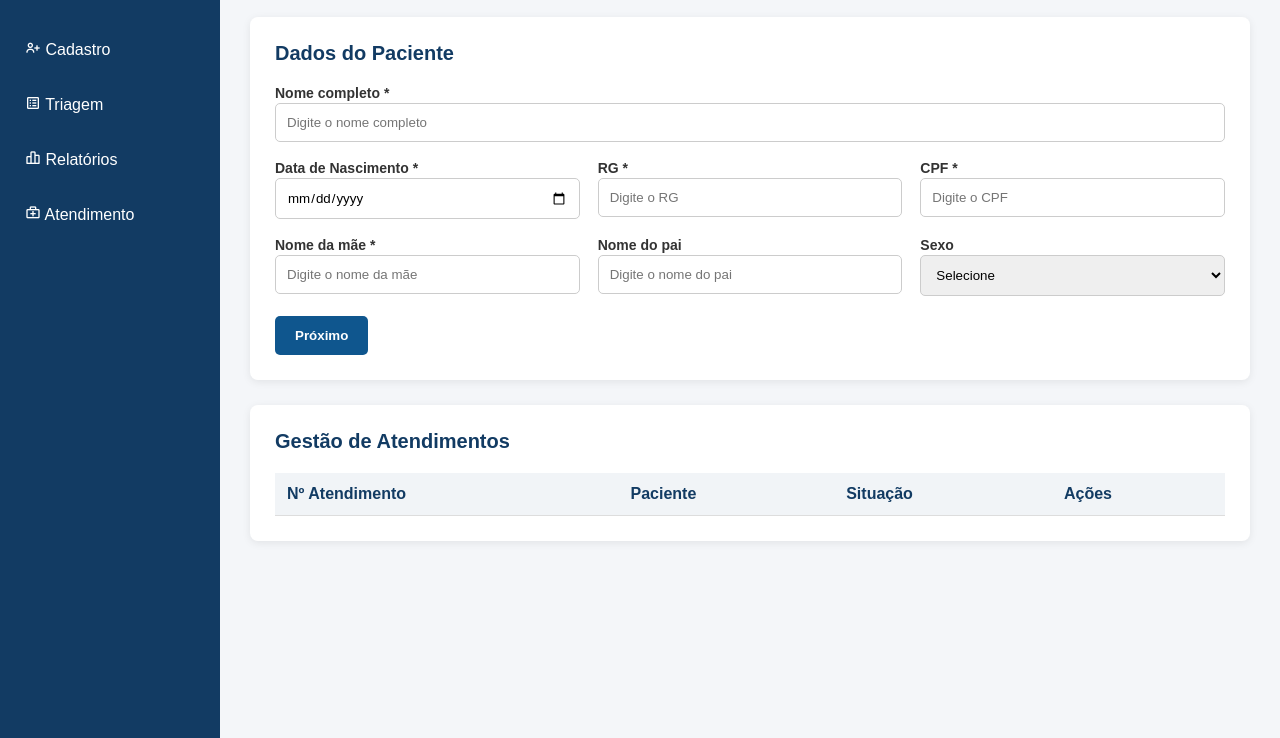
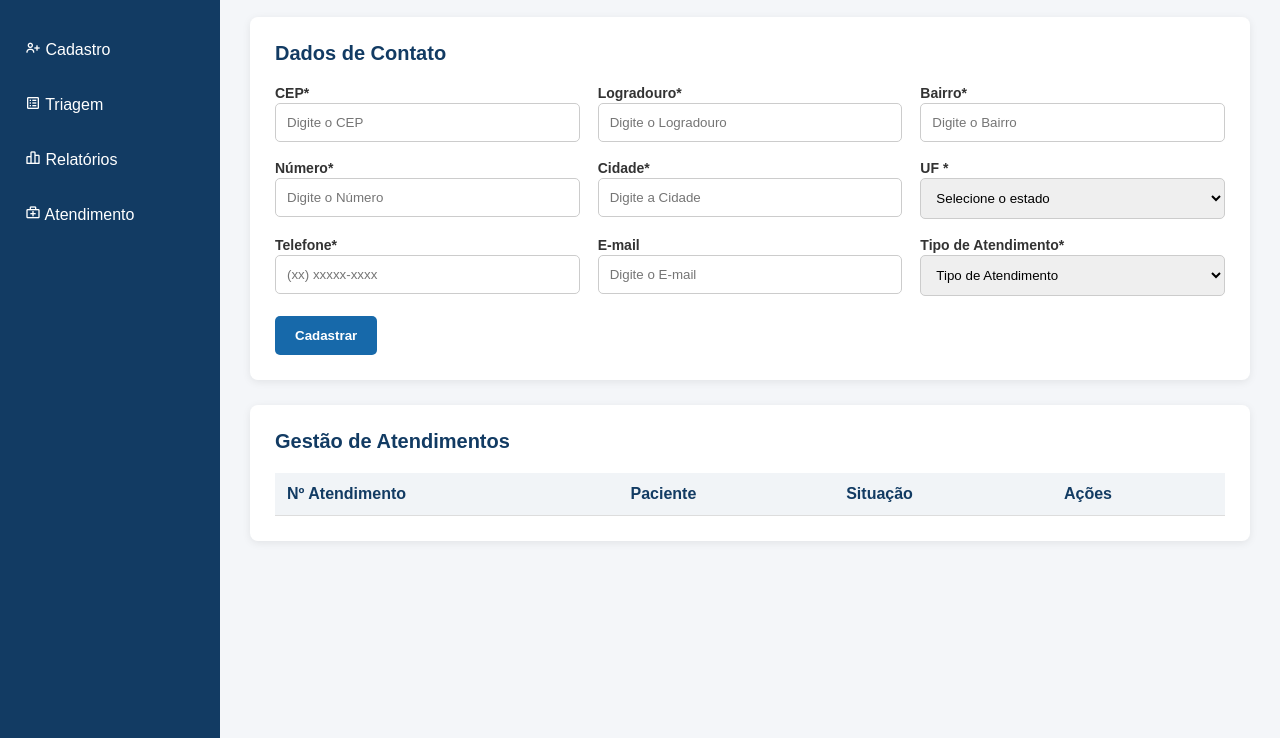
Before and after one commit to LeticiaMelo2/Projeto_integrador_2, a plain HTML site: page Frontend/templates/recepcao.html in a window 1280 px wide. Both pictures are taken after a click on the button "Próximo". Shown: the part 62-800 px from the top of the page. Drawn offline with nearby package versions, Linux system fonts and the light colour scheme.

Commit message:
adicionei a parte de dados de contato

```diff
--- a/Frontend/templates/recepcao.html
+++ b/Frontend/templates/recepcao.html
@@ -32,13 +32,13 @@
                 </div>
             </div>
 
-        <div class="input-group">
+        <div class="input-group" id="form1">
             <h2>Dados do Paciente</h2>
             <div class="input-box">
 
                 <div class="campo campo-completo">
                 <label>Nome completo *</label>
-                <input id="name" type="text"placeholder="Digite o nome completo" required>
+                <input id="name" type="text" placeholder="Digite o nome completo" required>
                 </div>
 
                 <div class="campo">
@@ -83,8 +83,97 @@
                 </button>
                 </div>
             </div>
+        </div>
 
-        </div>
+            <div class="input-group" id="form2" style="display: none;">
+                <h2>Dados de Contato</h2>
+                <div class="input-box">
+
+                    <div class="campo">
+                        <label>CEP*</label>
+                        <input type="text" id="CEP" placeholder="Digite o CEP">
+                    </div>
+
+                    <div class="campo">
+                        <Label>Logradouro* </Label>
+                        <input type="text" id="Logradouro" placeholder="Digite o Logradouro">
+                    </div>
+
+                    <div class="campo">
+                        <Label>Bairro* </Label>
+                        <input type="text" id="Bairro" placeholder="Digite o Bairro">
+                    </div>
+
+                    <div class="campo">
+                        <Label>Número* </Label>
+                        <input type="text" id="numero" placeholder="Digite o Número">
+                    </div>
+
+                    <div class="campo">
+                        <Label>Cidade* </Label>
+                        <input type="text" id="cidade" placeholder="Digite a Cidade">
+                    </div>
+
+                    <div class="campo">
+                        <label for="uf">UF *</label>
+                        <select id="uf" name="uf" required>
+                            <option value="" disabled selected>Selecione o estado</option>
+                            <option value="AC">AC - Acre</option>
+                            <option value="AL">AL - Alagoas</option>
+                            <option value="AP">AP - Amapá</option>
+                            <option value="AM">AM - Amazonas</option>
+                            <option value="BA">BA - Bahia</option>
+                            <option value="CE">CE - Ceará</option>
+                            <option value="DF">DF - Distrito Federal</option>
+                            <option value="ES">ES - Espírito Santo</option>
+                            <option value="GO">GO - Goiás</option>
+                            <option value="MA">MA - Maranhão</option>
+                            <option value="MT">MT - Mato Grosso</option>
+                            <option value="MS">MS - Mato Grosso do Sul</option>
+                            <option value="MG">MG - Minas Gerais</option>
+                            <option value="PA">PA - Pará</option>
+                            <option value="PB">PB - Paraíba</option>
+                            <option value="PR">PR - Paraná</option>
+                            <option value="PE">PE - Pernambuco</option>
+                            <option value="PI">PI - Piauí</option>
+                            <option value="RJ">RJ - Rio de Janeiro</option>
+                            <option value="RN">RN - Rio Grande do Norte</option>
+                            <option value="RS">RS - Rio Grande do Sul</option>
+                            <option value="RO">RO - Rondônia</option>
+                            <option value="RR">RR - Roraima</option>
+                            <option value="SC">SC - Santa Catarina</option>
+                            <option value="SP">SP - São Paulo</option>
+                            <option value="SE">SE - Sergipe</option>
+                            <option value="TO">TO - Tocantins</option>
+                    </select>
+                </div>
+
+                <div class="campo">
+                    <Label>Telefone* </Label>
+                    <input type="text" id="telefone" placeholder="(xx) xxxxx-xxxx">
+                </div>
+
+                <div class="campo">
+                    <Label>E-mail </Label>
+                    <input type="text" id="email" placeholder="Digite o E-mail">
+                </div>
+
+                <div class="campo">
+                    <Label>Tipo de Atendimento* </Label>
+                    <select id="atendimento">
+                        <option value="" disabled selected>Tipo de Atendimento</option>
+                        <option value="particular">Particular</option>
+                        <option value="SUS">SUS</option>
+                        <option value="convenio">Convênio Médico</option>
+                    </select>
+                </div>
+                <div class="botoes">
+                <button type="button" class="btn-cadastrar">
+                    Cadastrar
+                </button>
+                </div>
+                </div>
+            </div>
         <div class="atendimento">
             <h2>Gestão de Atendimentos</h2>
 
@@ -103,5 +192,12 @@
 
      </main>
 
+     <script>
+        function proximaEtapa(){
+            document.getElementById("form1").style.display = "none";
+            document.getElementById("form2").style.display = "block";
+        }
+     </script>
+
 </body>
 </html>
```
